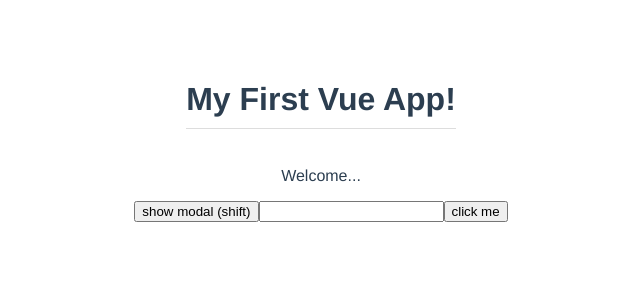
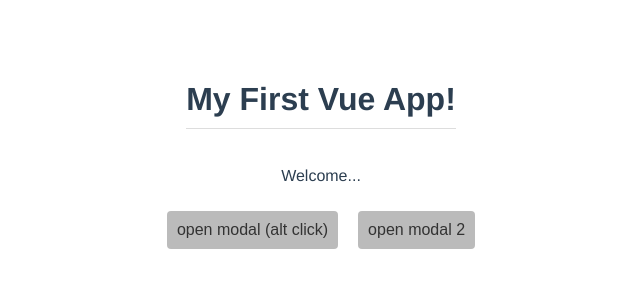
Before and after one commit to seanhellier/modal-project, a Vue app: page / in a window 1280 px wide. Shown: the top 300 px of the page, without its empty margins (319-959 px from the left). Built offline with nearby package versions, Linux system fonts and the light colour scheme.

Commit message:
lesson 29 / challenge

```diff
--- a/src/App.vue
+++ b/src/App.vue
@@ -1,48 +1,51 @@
 <template>
-  <!-- <h1>My First Vue App!</h1> -->
   <h1>{{ title }}</h1>
-
   <p>Welcome...</p>
 
-<div v-if=showModal>
-  <modal theme="sale" @close="toggleModal">
-    <template v-slot:links>
-      <a href="#">Sign Up</a>
-      <a href ="#">More Info</a>
-    </template>
-    <h1>ninja giveaway</h1>
-    <p>grab your swag for half price!</p>
-    </modal>/>
-</div>
+  <div v-if="showModal">
+    <Modal theme="sale" @close="toggleModal">
+      <template v-slot:links>
+        <a href="#">sign up now</a>
+        <a href="#">more info</a>
+      </template>
+      <h1>Ninja Givaway!</h1>
+      <p>Grab your ninja swag for half price!</p>
+    </Modal>
+  </div>
 
-<button @click.shift="toggleModal">show modal (shift)</button>
+  <div v-if="showModalTwo">
+    <Modal @close="toggleModalTwo">
+      <h1>Sign up to the Newsletter</h1>
+      <p>For updates and promo codes!</p>
+    </Modal>
+  </div>
 
-  <input type="text" ref="name">
-  <button @click="handleClick">click me</button>
+  <button @click.alt="toggleModal">open modal (alt click)</button>
+  <button @click="toggleModalTwo">open modal 2</button>
 </template>
 
 <script>
-import Modal from "./components/Modal.vue"
-
+// challenge
+//   - create an extra button to open a different modal
+//   - use the same modal component but pass in a different template (slot)
+//   - use a different method (e.g. toggleModalTwo) and data (e.g. showModalTwo)
+import Modal from './components/Modal'
 export default {
   name: 'App',
   components: { Modal },
   data() {
     return {
-      title: `My First Vue App!`,
-      header: `sign up for the giveaway`,
-      text: `grab your ninja swag for half price!`,
+      title: 'My First Vue App!',
       showModal: false,
+      showModalTwo: false,
     }
   },
   methods: {
-    handleClick() {
-      console.log(this.$refs.name)
-      this.$refs.name.classList.add(`active`)
-      this.$refs.name.focus()
-    },
     toggleModal() {
       this.showModal = !this.showModal
+    },
+    toggleModalTwo() {
+      this.showModalTwo = !this.showModalTwo
     }
   }
 }
@@ -62,4 +65,13 @@
   display: inline-block;
   padding-bottom: 10px;
 }
+button {
+  background: #bbb;
+  padding: 10px;
+  border: none;
+  border-radius: 4px;
+  margin: 10px;
+  font-size: 16px;
+  color: #333;
+}
 </style>
```
